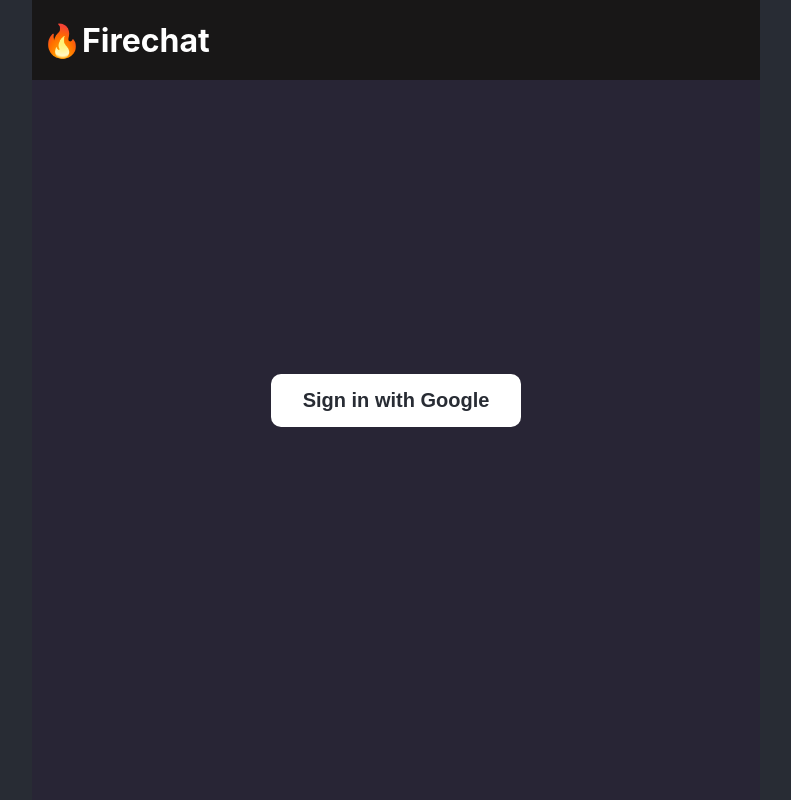
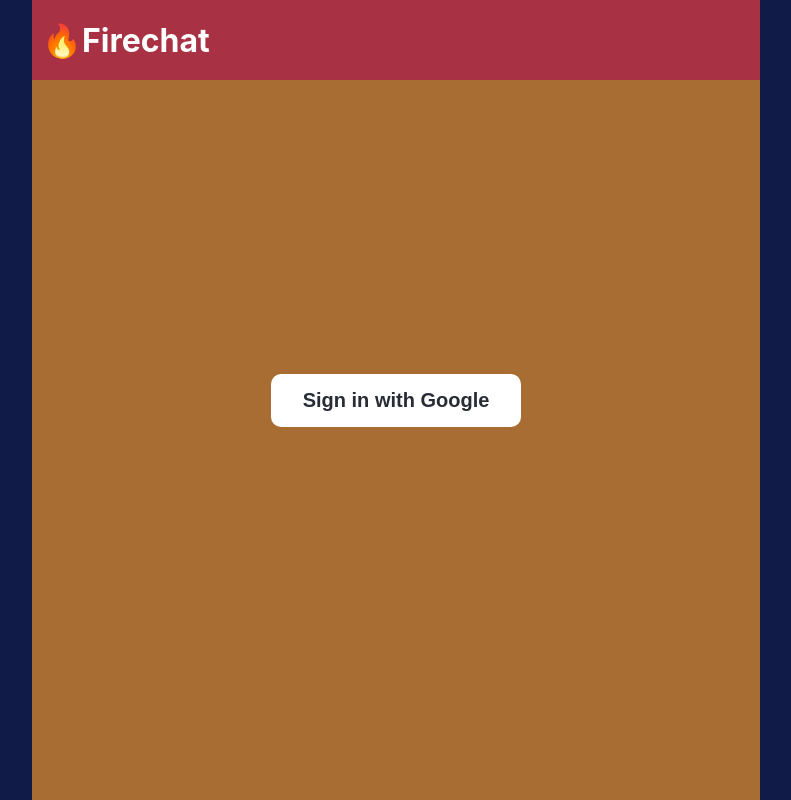
Before and after one commit to briankwong65/firechat, a React (Create React App) app: page / in a window 1280 px wide. Shown: the whole page, without its empty margins (244-1035 px from the left). Built offline with nearby package versions, Linux system fonts and the light colour scheme; no server answers.

Commit message:
Change components color

```diff
--- a/src/App.css
+++ b/src/App.css
@@ -1,5 +1,5 @@
 body {
-  background-color: #282c34;
+  background-color: #101b47;
 }
 
 .App {
@@ -9,7 +9,7 @@ body {
 }
 
 .App header {
-  background-color: #181717;
+  background-color: #a83244;
   height: 10vh;
   min-height: 50px;
   color: white;
@@ -30,11 +30,11 @@ body {
   flex-direction: column;
   justify-content: center;
   min-height: 100vh;
-  background-color: rgb(40, 37, 53);
+  background-color: #a86d32;
 }
 
 button {
-  background-color: #282c34; /* Green */
+  background-color: #282c34;
   border: none;
   color: white;
   padding: 15px 32px;
--- a/src/components/ChatMessage/styles.module.scss
+++ b/src/components/ChatMessage/styles.module.scss
@@ -7,7 +7,7 @@
     margin-bottom: 12px;
     line-height: 20px;
     padding: 10px 20px;
-    border-radius: 25px;
+    border-radius: 10px;
     position: relative;
     color: white;
     font-size: larger;
--- a/src/components/ChatRoom/styles.module.scss
+++ b/src/components/ChatRoom/styles.module.scss
@@ -16,7 +16,7 @@
 }
 
 .chatRoomBox::-webkit-scrollbar-thumb {
-    background: #6649b8;
+  background: #853500;
 }
 
 .form {
@@ -42,7 +42,7 @@
 
   .submitBtn {
     width: 20%;
-        background-color: rgb(56, 56, 143);
+    background-color: #572301;
     font-size: x-large;
     &:disabled {
       opacity: 0.5;
```
Lines whose indentation alone changed are shown as unchanged.
